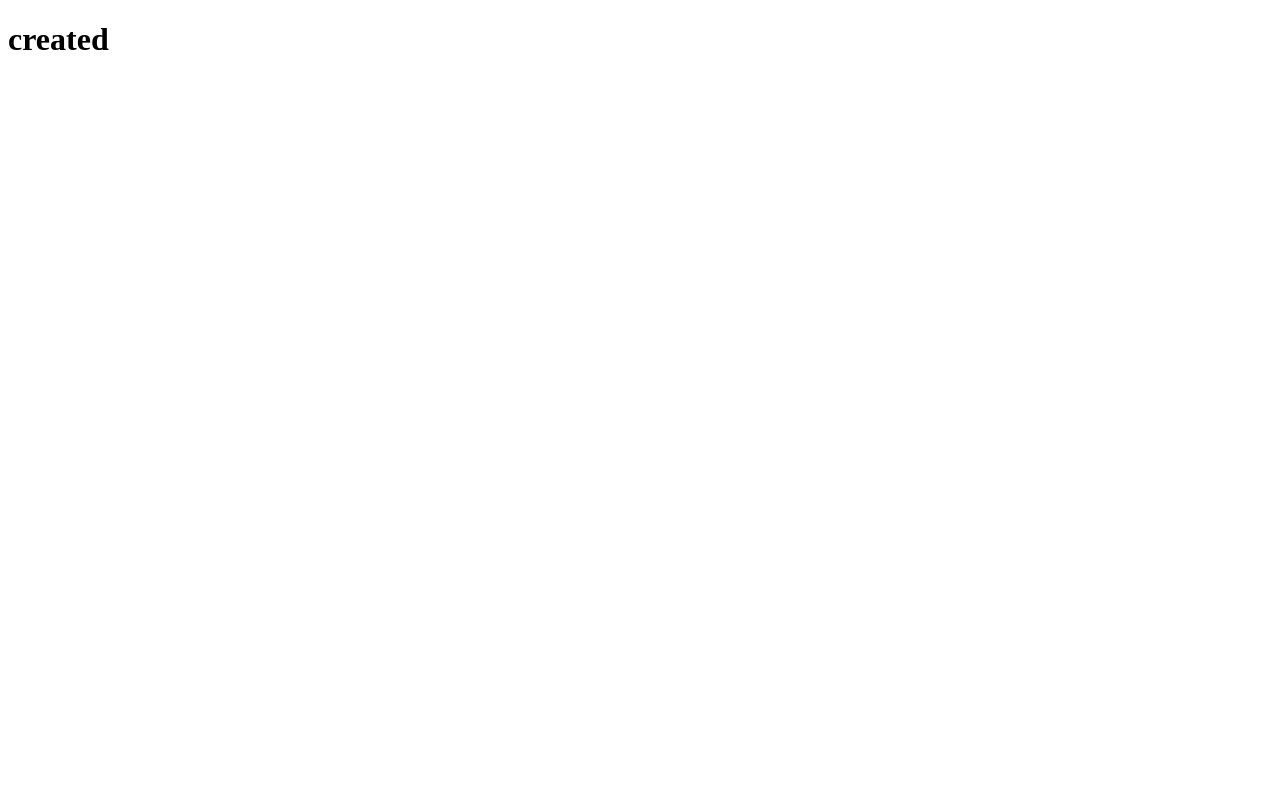
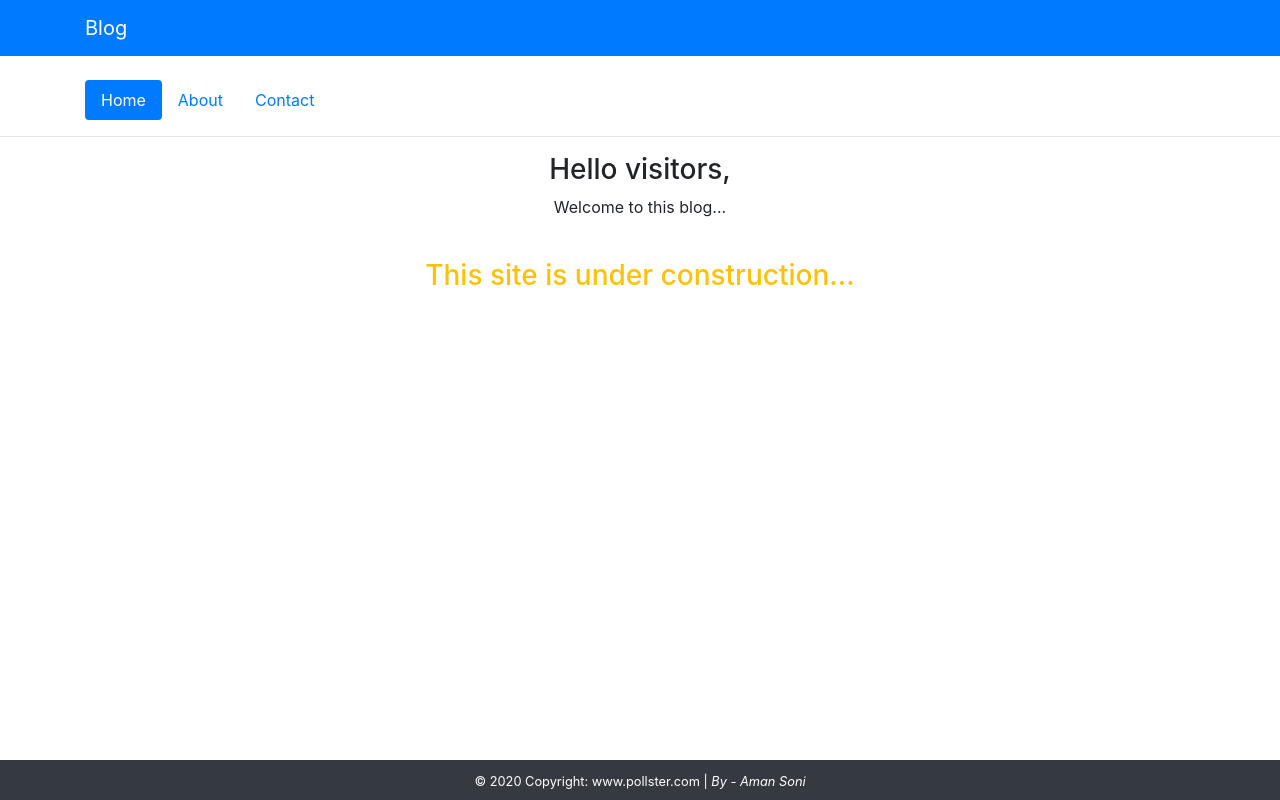
Before and after one commit to Aman-net/my-first-blog, a Django app: page / in a window 1280 px wide. Before the commit the page is almost empty. Run offline with Django 3.2, Linux system fonts and the light colour scheme; some libraries are stand-ins or nearby versions.

Commit message:
updated html 1

```diff
--- a/blog/templates/blog/post_list.html
+++ b/blog/templates/blog/post_list.html
@@ -3,9 +3,36 @@
 <head>
     <meta charset="UTF-8">
     <meta name="viewport" content="width=device-width, initial-scale=1.0">
-    <title>Blogt</title>
+    <link rel="stylesheet" href="https://stackpath.bootstrapcdn.com/bootstrap/4.4.1/css/bootstrap.min.css" integrity="sha384-Vkoo8x4CGsO3+Hhxv8T/Q5PaXtkKtu6ug5TOeNV6gBiFeWPGFN9MuhOf23Q9Ifjh" crossorigin="anonymous">
+    <title>Blog-by Aman</title>
 </head>
 <body>
-    <h1>created</h1>
+
+    <nav class="navbar navbar-dark bg-primary mb-4">
+        <div class="container">
+            <a class="navbar-brand" href="#">Blog</a>
+        </div>
+    </nav>
+    <div class="container">
+        <ul class="nav nav-pills">
+            <li class="nav-item "><a href="#" class="nav-link active">Home</a></li>
+            <li class="nav-item"><a href="#" class="nav-link">About</a></li>
+            <li class="nav-item"><a href="#" class="nav-link">Contact</a></li>
+        </ul>
+    </div>
+    <hr>
+    <div class="container text-center">
+        <h3>Hello visitors,</h3>
+        <p>Welcome to this blog...</p>
+        <br>
+        <h3 class="text-warning">This site is under construction...</h3>
+    </div>
+
+
+    <footer class="page-footer  bg-dark fixed-bottom text-white py-2">
+        <div class="footer-copyright text-center "><small>© 2020 Copyright: www.pollster.com |
+            <span class="font-italic">By - Aman Soni</span></small>
+        </div>
+    </footer>
 </body>
 </html>
```
